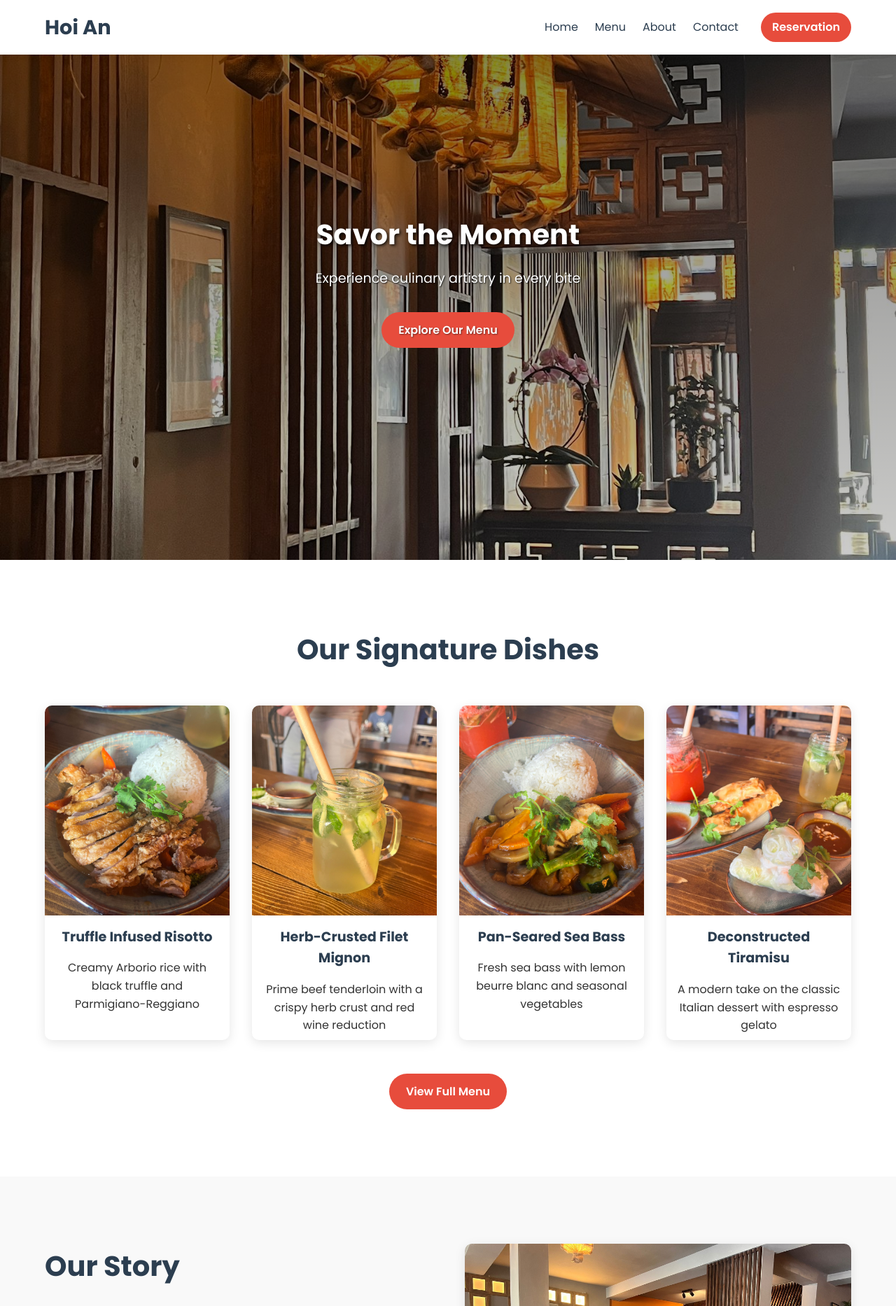
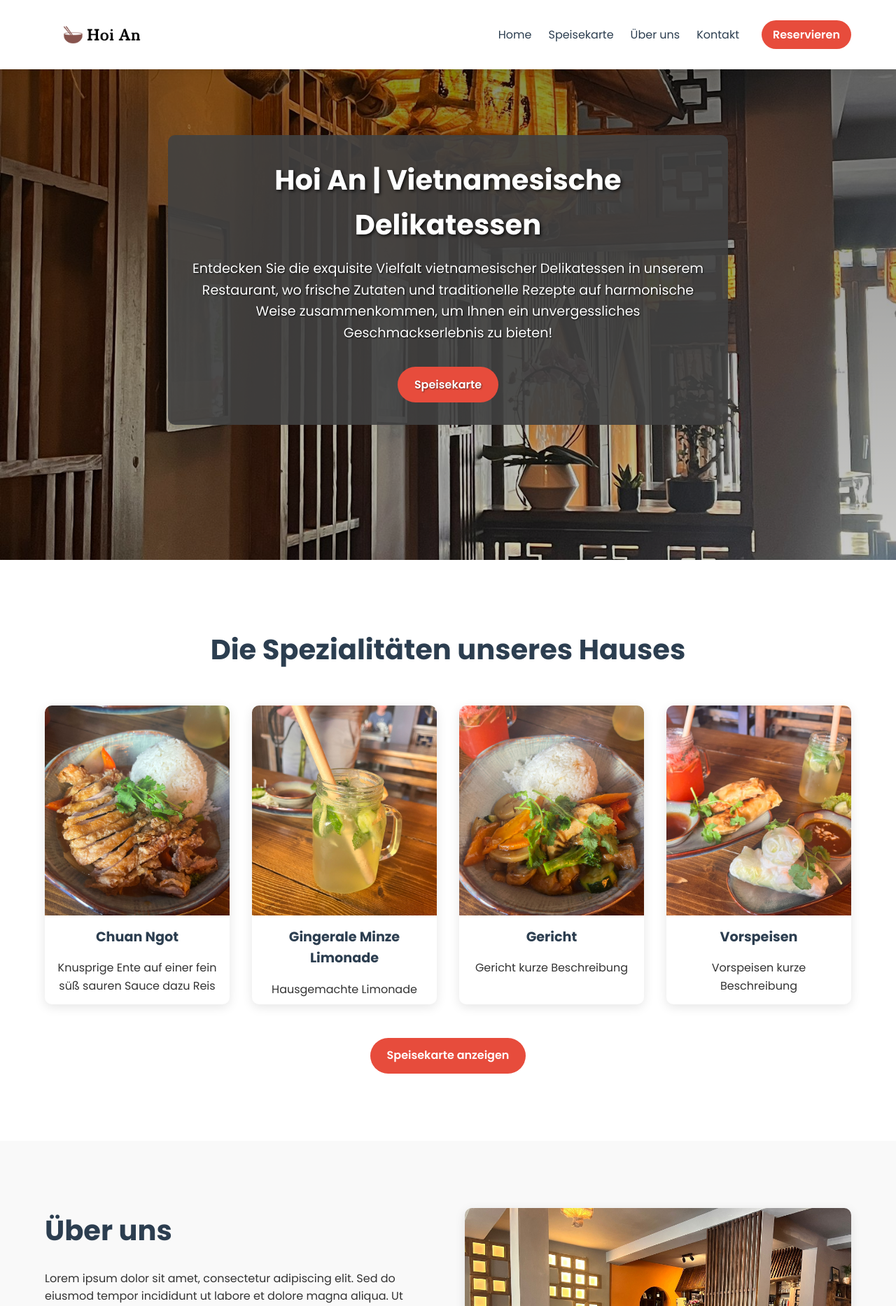
Before and after one commit to anonknowsit/restaurant-dummy, a PHP site: page / in a window 1280 px wide. Shown: the top 1866 px of the page at 70% size. Run offline with PHP 8.4, Linux system fonts and the light colour scheme.

Commit message:
init commit

```diff
--- a/css/styles.css
+++ b/css/styles.css
@@ -25,11 +25,23 @@ nav {
   z-index: 1000;
   box-shadow: 0 2px 10px rgba(0, 0, 0, 0.1);
 }
-
-.logo {
+/*Without image just font*/
+/*.logo {
   font-size: 1.8rem;
   font-weight: 700;
   color: #2c3e50;
+}*/
+
+.logo {
+  display: flex;
+  align-items: center;
+}
+
+.logo img {
+  height: 67px; /* Adjust this value to increase the logo size */
+  width: auto; /* Maintain aspect ratio */
+  max-width: none; /* Allow the image to exceed its container size */
+  max-height: none;
 }
 
 .nav-group {
@@ -110,6 +122,8 @@ nav {
 .hero-content {
   max-width: 800px;
   padding: 2rem;
+  background-color: rgba(65, 65, 65, 0.9); /* Semi-transparent background */
+  border-radius: 10px; /* Optional: rounded corners */
 }
 
 .hero h1 {
@@ -188,11 +202,6 @@ nav {
 .menu-item h3 {
   font-size: 1.2rem;
   color: #2c3e50;
-}
-
-.menu-item .price {
-  font-weight: bold;
-  color: #e74c3c;
 }
 
 .view-full-menu {
@@ -463,6 +472,10 @@ footer {
   .about-image {
     order: 2; /* Image comes after content on mobile */
   }
+
+  .logo img {
+    height: 60px; /* Adjust for mobile devices if needed */
+  }
 }
 
 /* Burger menu icon styles */
--- a/index.html
+++ b/index.html
@@ -11,17 +11,18 @@
 <body>
     <header>
         <nav>
-            <div class="logo">Hoi An</div>
+            <!--<div class="logo">Hoi An</div>-->
+            <div class="logo"><img src="./images/logo.png" alt="logo"></div>
             <!-- Modified nav-group -->
             <div class="nav-group">
                 <ul class="nav-links">
                     <li><a href="#home">Home</a></li>
-                    <li><a href="#menu">Menu</a></li>
-                    <li><a href="#about">About</a></li>
-                    <li><a href="#contact">Contact</a></li>
+                    <li><a href="#menu">Speisekarte</a></li>
+                    <li><a href="#about">Über uns</a></li>
+                    <li><a href="#contact">Kontakt</a></li>
                 </ul>
                 <!-- Desktop reservation button -->
-            <a href="#" class="reservation-btn desktop-only">Reservation</a>
+            <a href="#" class="reservation-btn desktop-only">Reservieren</a>
             </div>
             <!-- Burger menu icon -->
             <div class="burger">
@@ -35,44 +36,43 @@
     <main>
         <section id="home" class="hero">
             <div class="hero-content">
-                <h1>Savor the Moment</h1>
-                <p>Experience culinary artistry in every bite</p>
-                <a href="#menu" class="cta-button">Explore Our Menu</a>
+                <h1>Hoi An | Vietnamesische Delikatessen</h1>
+                <p>Entdecken Sie die exquisite Vielfalt vietnamesischer Delikatessen in unserem Restaurant, wo frische Zutaten und traditionelle Rezepte auf harmonische Weise zusammenkommen, um Ihnen ein unvergessliches Geschmackserlebnis zu bieten!</p>
+                <a href="#menu" class="cta-button">Speisekarte</a>
             </div>
         </section>
 
         <section id="menu" class="menu">
-            <h2>Our Signature Dishes</h2>
+            <h2>Die Spezialitäten unseres Hauses</h2>
             <div class="menu-grid">
                 <div class="menu-item">
                     <img src="./images/dish-duck-rise.jpg" alt="dish-duck-rise">
-                    <h3>Truffle Infused Risotto</h3>
-                    <p>Creamy Arborio rice with black truffle and Parmigiano-Reggiano</p>
+                    <h3>Chuan Ngot</h3>
+                    <p>Knusprige Ente auf einer fein süß sauren Sauce dazu Reis</p>
                 </div>
                 <div class="menu-item">
                     <img src="./images/drink-lemonade.jpg" alt="drink-lemonade">
-                    <h3>Herb-Crusted Filet Mignon</h3>
-                    <p>Prime beef tenderloin with a crispy herb crust and red wine reduction</p>
+                    <h3>Gingerale Minze Limonade</h3>
+                    <p>Hausgemachte Limonade</p>
                 </div>
                 <div class="menu-item">
                     <img src="./images/dish-tofu-rise.jpg" alt="dish-tofu-rise">
-                    <h3>Pan-Seared Sea Bass</h3>
-                    <p>Fresh sea bass with lemon beurre blanc and seasonal vegetables</p>
+                    <h3>Gericht</h3>
+                    <p>Gericht kurze Beschreibung</p>
                 </div>
                 <div class="menu-item">
                     <img src="./images/side-dishes.jpg" alt="side-dishes">
-                    <h3>Deconstructed Tiramisu</h3>
-                    <p>A modern take on the classic Italian dessert with espresso gelato</p>
+                    <h3>Vorspeisen</h3>
+                    <p>Vorspeisen kurze Beschreibung</p>
                 </div>
             </div>
-            <a href="https://www.w3.org/WAI/ER/tests/xhtml/testfiles/resources/pdf/dummy.pdf" class="view-full-menu" target="_blank" rel="noopener noreferrer">View Full Menu</a>
+            <a href="https://www.w3.org/WAI/ER/tests/xhtml/testfiles/resources/pdf/dummy.pdf" class="view-full-menu" target="_blank" rel="noopener noreferrer">Speisekarte anzeigen</a>
         </section>
 
         <section id="about" class="about">
             <div class="about-content">
-                <h2>Our Story</h2>
-                <p>At Savoria, we believe in the power of exceptional cuisine to create unforgettable moments. Our passionate team of chefs combines innovative techniques with locally-sourced ingredients to craft dishes that excite the palate and nourish the soul.</p>
-                <p>Founded in 2010, Savoria has grown from a small family-owned bistro to a culinary destination, all while maintaining our commitment to sustainability and supporting local producers.</p>
+                <h2>Über uns</h2>
+                <p>Lorem ipsum dolor sit amet, consectetur adipiscing elit. Sed do eiusmod tempor incididunt ut labore et dolore magna aliqua. Ut enim ad minim veniam, quis nostrud exercitation ullamco laboris nisi ut aliquip ex ea commodo consequat. Duis aute irure dolor in reprehenderit in voluptate velit esse cillum dolore eu fugiat nulla pariatur.</p>
             </div>
             <div class="about-image">
                 <img src="./images/restaurant-interior.jpg" alt="restaurant-interior">
@@ -80,29 +80,29 @@
         </section>
 
         <section id="contact" class="contact">
-            <h2>Get in Touch</h2>
+            <h2>Kontakt</h2>
             <div class="contact-container">
                 <form id="contact-form">
-                    <input type="text" name="name" placeholder="Your Name" required>
-                    <input type="email" name="email" placeholder="Your Email" required>
+                    <input type="text" name="name" placeholder="Name" required>
+                    <input type="email" name="email" placeholder="Email" required>
                     <select name="reason" required>
-                        <option value="" disabled selected>Reason for Contact</option>
-                        <option value="reservation">Make a Reservation</option>
-                        <option value="inquiry">General Inquiry</option>
+                        <option value="" disabled selected>Grund der Kontaktaufnahme</option>
+                        <option value="reservation">Reservierung</option>
+                        <option value="inquiry">Allgemeine Frage</option>
                         <option value="feedback">Feedback</option>
                     </select>
-                    <textarea name="message" placeholder="Your Message" required></textarea>
-                    <button type="submit">Send Message</button>
+                    <textarea name="message" placeholder="Nachricht" required></textarea>
+                    <button type="submit">Nachricht senden</button>
                 </form>
                 <div class="contact-info">
-                    <h3>Visit Us</h3>
+                    <h3>Besucht uns</h3>
                     <p><i class="fas fa-map-marker-alt"></i> Marktpl. 2, 55283 Nierstein, Germany</p>
-                    <p><i class="fas fa-phone"></i> +1 (555) 123-4567</p>
-                    <p><i class="fas fa-envelope"></i> info@savoria.com</p>
-                    <h3>Hours</h3>
-                    <p>Monday - Thursday: 5:00 PM - 10:00 PM</p>
-                    <p>Friday - Saturday: 5:00 PM - 11:00 PM</p>
-                    <p>Sunday: 4:00 PM - 9:00 PM</p>
+                    <p><i class="fas fa-phone"></i> 1234567890</p>
+                    <p><i class="fas fa-envelope"></i> dummy@email.de</p>
+                    <h3>Öffnungszeiten</h3>
+                    <p>Mittwoch - Montag: <b>11:30 Uhr</b> - <b>14:00 Uhr</b>, <b>17:30 Uhr </b>- <b>22:00 Uhr</b></p>
+                    <p>Dienstag: <b>Ruhetag</b></p>
+
                 </div>
             </div>
             <div class="map-container">
```
Also changed, not shown: images/logo.png (added).
